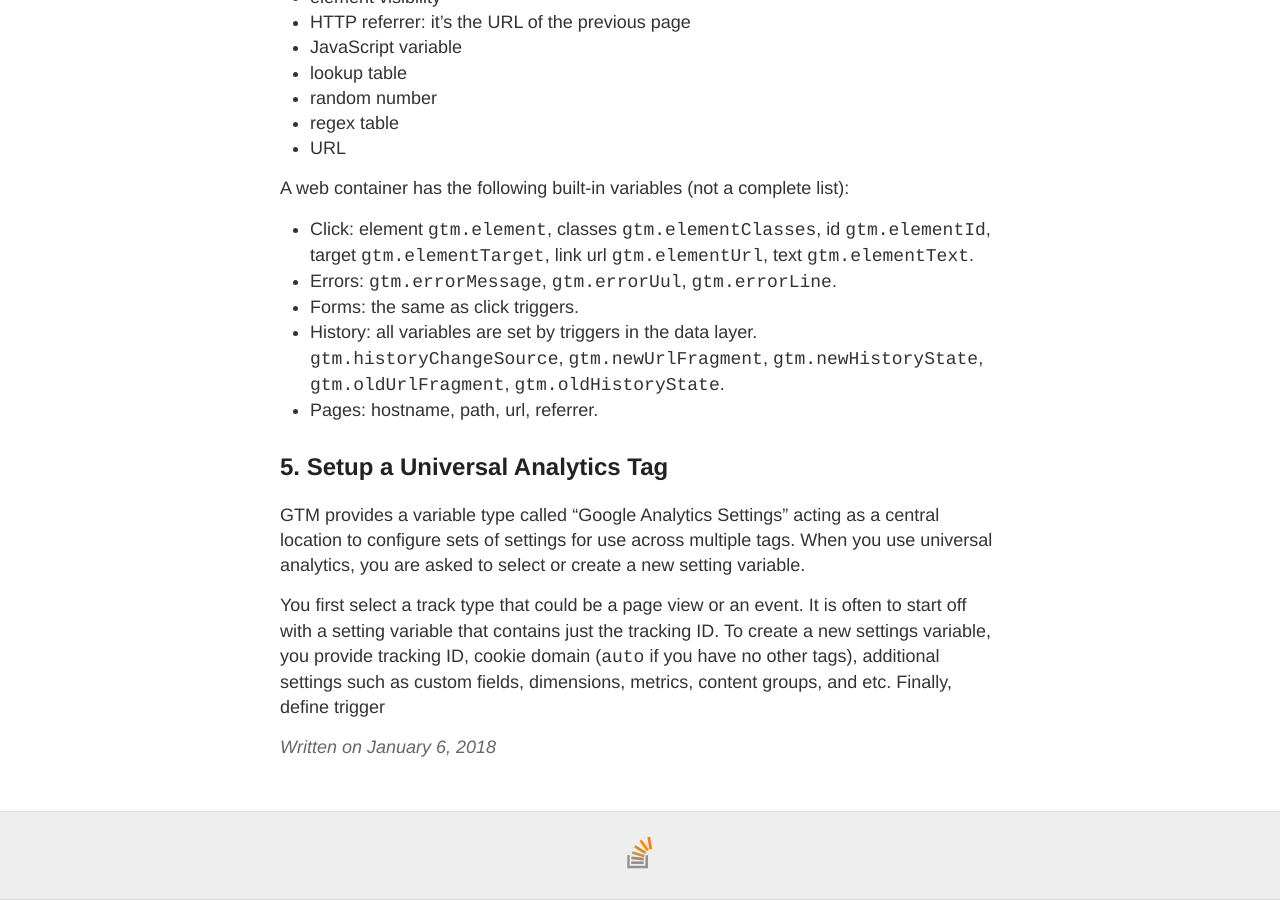
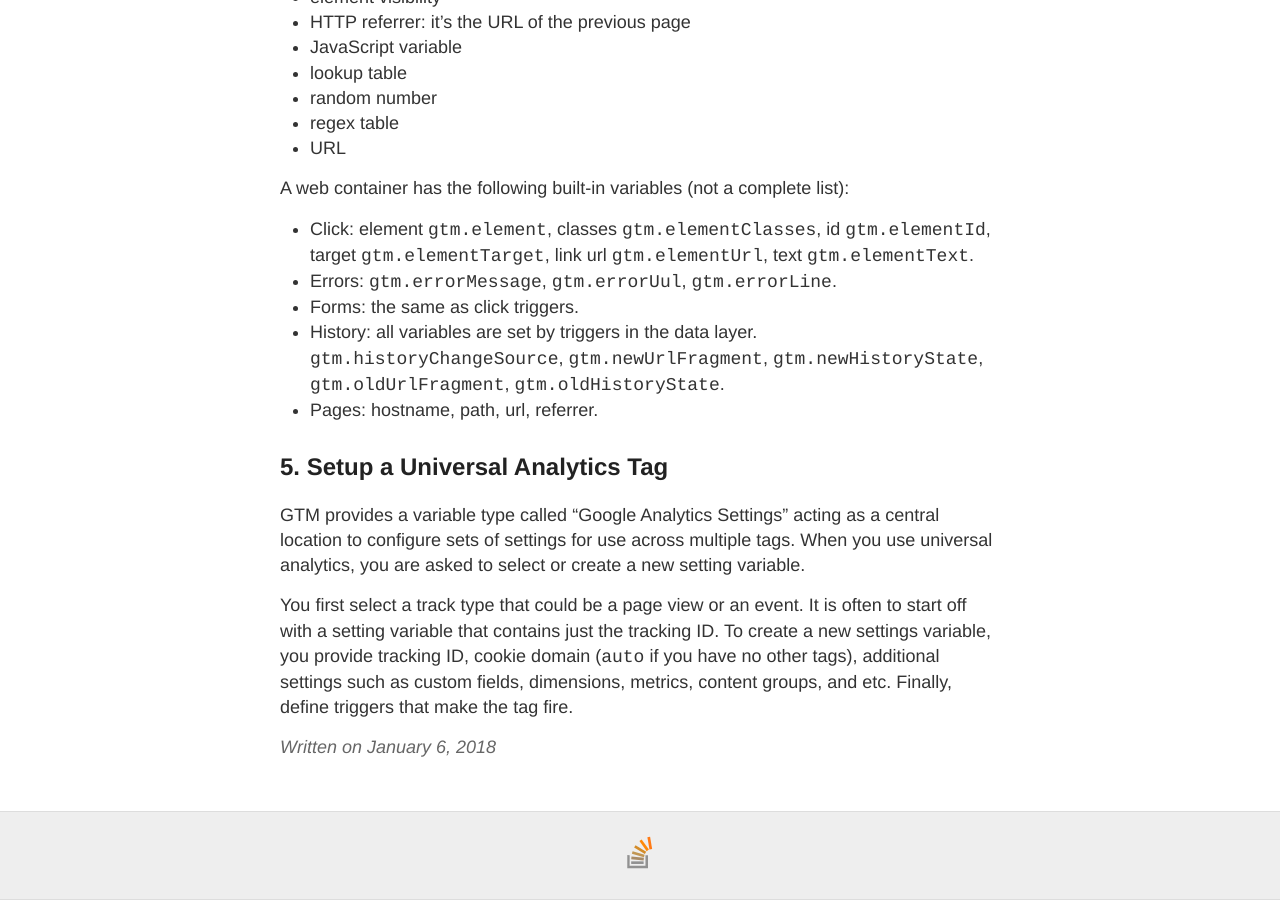
Before and after one commit to YingLiu4203/old-dev-blog, a Jekyll site: the page built from _posts/2018-01-06-google-tag-manager.md, in a window 1280 px wide and 900 px high, scrolled down 2285 px. Built offline with Jekyll 4.4.1, drawn with Linux system fonts in a browser that asks for light colours; comment, search, counter and statistics services are not loaded.

Commit message:
complete draft gtm

```diff
--- a/_posts/2018-01-06-google-tag-manager.md
+++ b/_posts/2018-01-06-google-tag-manager.md
@@ -75,4 +75,4 @@ A web container has the following built-in variables (not a complete list):
 
 GTM provides a variable type called "Google Analytics Settings" acting as a central location to configure sets of settings for use across multiple tags. When you use universal analytics, you are asked to select or create a new setting variable.
 
-You first select a track type that could be a page view or an event. It is often to start off with a setting variable that contains just the tracking ID. To create a new settings variable, you provide tracking ID, cookie domain (`auto` if you have no other tags), additional settings such as custom fields, dimensions, metrics, content groups, and etc. Finally, define trigger
+You first select a track type that could be a page view or an event. It is often to start off with a setting variable that contains just the tracking ID. To create a new settings variable, you provide tracking ID, cookie domain (`auto` if you have no other tags), additional settings such as custom fields, dimensions, metrics, content groups, and etc. Finally, define triggers that make the tag fire.
```
